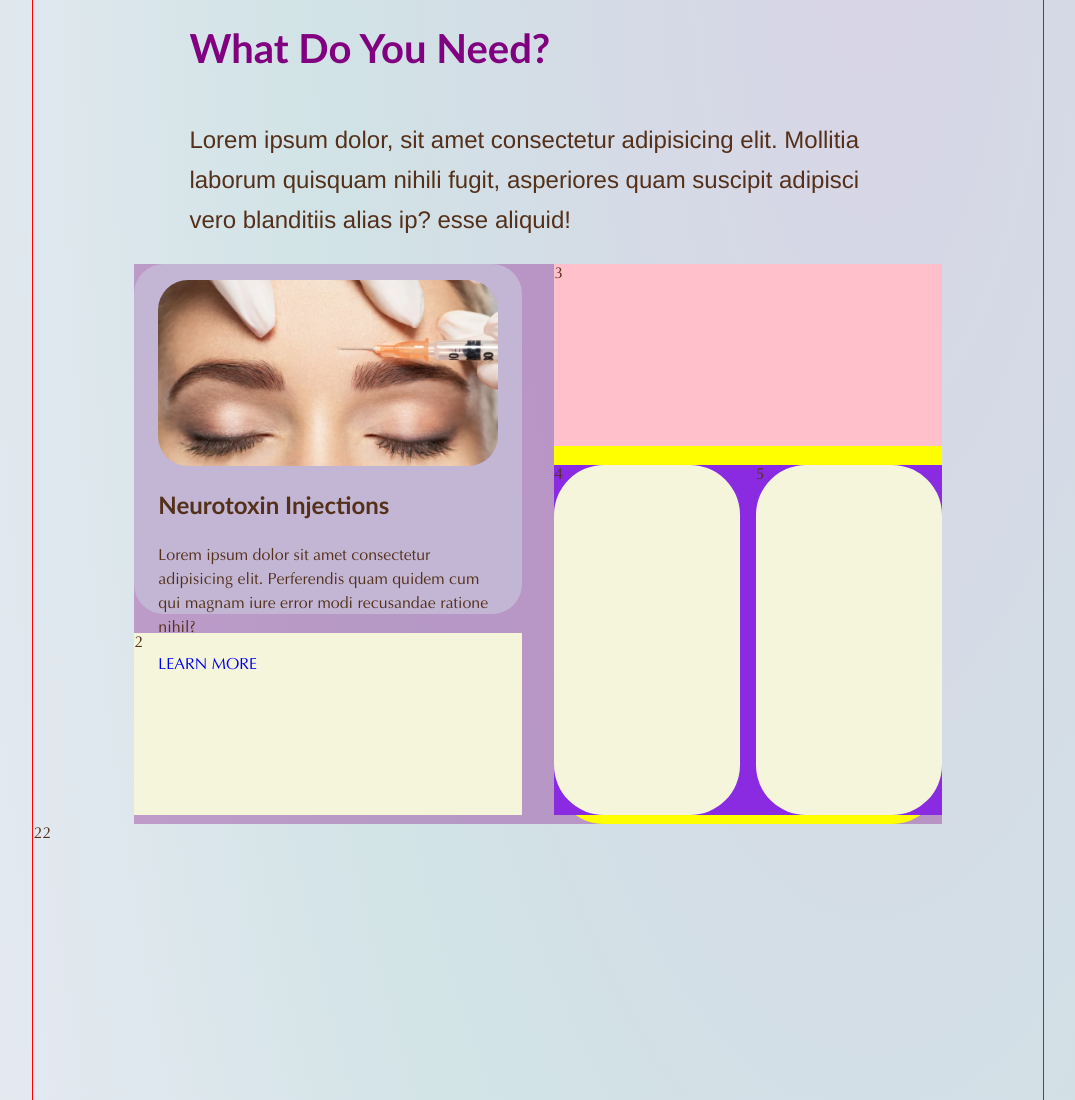
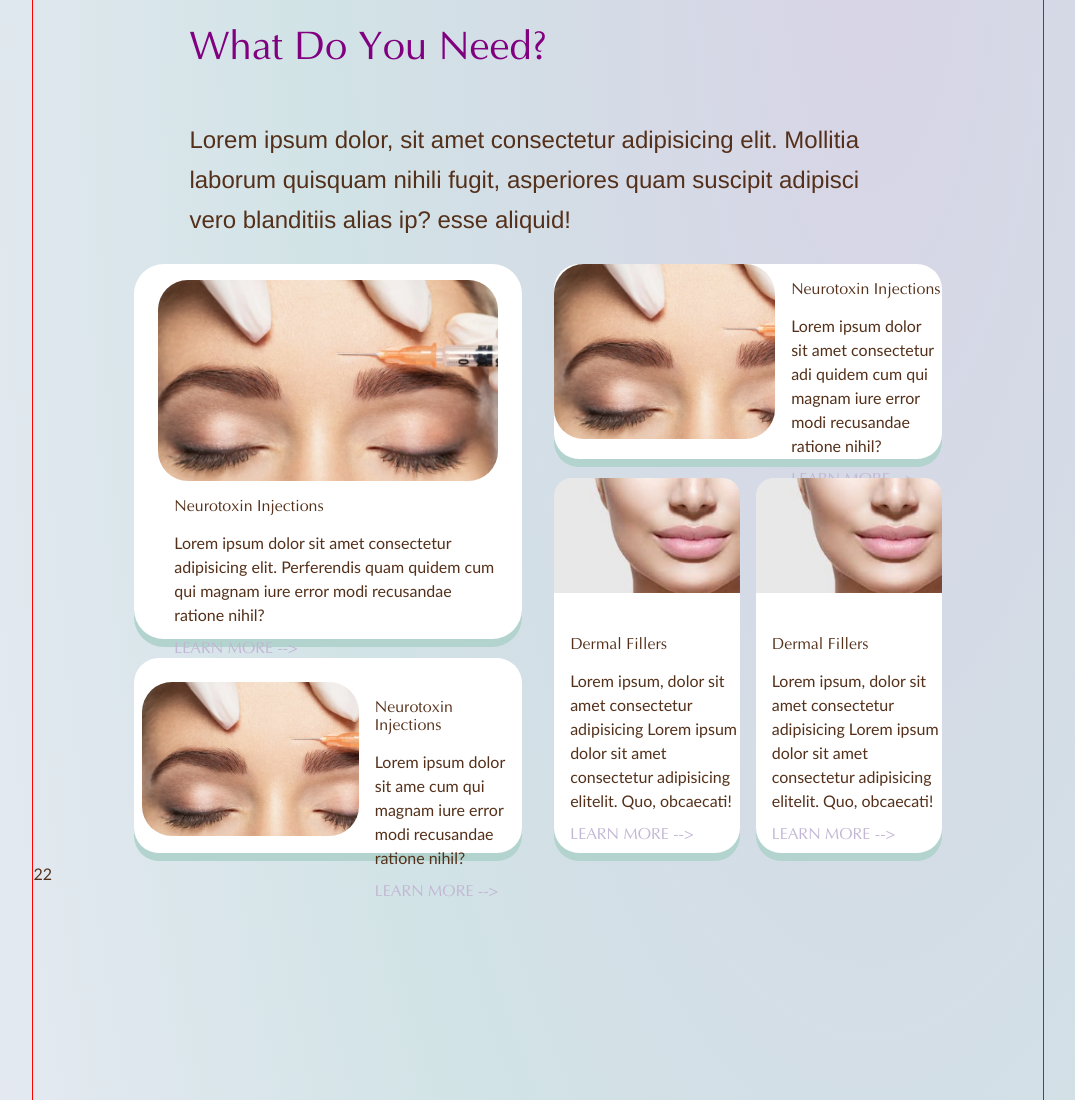
Before and after one commit to T4r4n3h/BeautyBee-Clinic, a plain HTML site: page index.html in a window 1280 px wide. Shown: the part 637-1737 px from the top of the page, without its empty margins (102-1177 px from the left). Drawn offline with Linux system fonts and the light colour scheme; files whose address does not match are found by name.

Commit message:
service cards one done

```diff
--- a/index.html
+++ b/index.html
@@ -42,20 +42,63 @@
                 </div>
                 <div class="srvccards">
                  <div class="srv-card left">
-                     <div class=" leftTop">
+                     <div class=" leftTop card">
                          <div class="tleft-srvc-img"></div>
-                         <h3 class="srv-header">Neurotoxin Injections</h3>
-                         <p class="srv-text">Lorem ipsum dolor sit amet consectetur adipisicing elit. Perferendis quam quidem cum qui magnam iure error modi recusandae ratione nihil?</p>
-                         <a class="lrn" href="#">LEARN MORE </a>
+                         <div class="card-text">
+                             <h3 class="srv-header">Neurotoxin Injections</h3>
+                             <p class="srv-text">Lorem ipsum dolor sit amet consectetur adipisicing elit. Perferendis quam quidem cum qui magnam iure error modi recusandae ratione nihil?</p>
+                             <a class="lrn" href="#">LEARN MORE --> </a>
+                         </div>
                      </div>
-                     <div class=" leftBtm">2</div>
 
-                 </div>
-                 <div class="srv-card right">
-                     <div class=" rtTop">3</div>
-                     <div class="rtBtm">
-                         <div class="srv-card btmright">4</div>
-                         <div class="srv-card btmleft">5</div>
+
+                     <div class=" leftBtm card">
+
+                        <div class="Bleft-srvc-img"></div>
+                        <div class="card-text BL-textbox">
+                            <h3 class="srv-header">Neurotoxin Injections</h3>
+                            <p class="srv-text">Lorem ipsum dolor sit ame cum qui magnam iure error modi recusandae ratione nihil?</p>
+                            <a class="lrn" href="#">LEARN MORE --> </a>
+                        </div>
+                    </div>
+
+                </div>
+                <div class="srv-card right">
+                    <div class=" rtTop card">
+
+                        <div class="Bleft-srvc-img"></div>
+                        <div class="card-text BL-textbox">
+                            <h3 class="srv-header">Neurotoxin Injections</h3>
+                            <p class="srv-text">Lorem ipsum dolor sit amet consectetur adi quidem cum qui magnam iure error modi recusandae ratione nihil?</p>
+                            <a class="lrn" href="#">LEARN MORE --> </a>
+                        </div>
+
+
+
+
+
+                    </div>
+                    <!-- Right-Bottom Cards -->
+                    <div class="rtBtm">
+                        <div class="srv-card btmright card">
+                            <div class="RB-img"></div>
+                            <div class="card-text BR-textbox">
+                                <h3 class="srv-header">Dermal Fillers</h3>
+                                <p class="srv-text">Lorem ipsum, dolor sit amet consectetur adipisicing Lorem ipsum dolor sit amet consectetur adipisicing elitelit. Quo, obcaecati!</p>
+                                <a class="lrn" href="#">LEARN MORE --> </a>
+                             </div>
+
+                            </div>
+                            <div class="srv-card btmleft card">
+
+                                <div class="RB-img"></div>
+                                <div class="card-text BR-textbox">
+                                    <h3 class="srv-header">Dermal Fillers</h3>
+                                    <p class="srv-text">Lorem ipsum, dolor sit amet consectetur adipisicing Lorem ipsum dolor sit amet consectetur adipisicing elitelit. Quo, obcaecati!</p>
+                                    <a class="lrn" href="#">LEARN MORE --> </a>
+                                 </div>
+
+                         </div>
                      </div>
                  </div>
                 </div>
--- a/style.css
+++ b/style.css
@@ -9,6 +9,7 @@
 @font-face {
     font-family: Optima;
     src: url('./Fonts/Optima/OPTIMA.TTF');
+    font-weight: bold;
 }
 body {
     background-image: radial-gradient(77.71% 153.67% at 75.94% 29.39%, #D8D4E6 0%, #D1E3E6 55.56%, #E6EAF2 100%);
@@ -91,8 +92,6 @@ header{
     font-size:6rem;
 
 }
-
-
 .btn{
     font-size: 1.5rem;
     line-height:3.1rem;
@@ -121,31 +120,41 @@ header{
     font-size:1.5rem ;
     line-height: 2.5rem;
 }
+
+.card{
+    box-shadow: 0px 8px 0px #B3D4CE;
+    border-radius: 25px;
+    background-color: #FFFFFF;
+
+}
+
+
+
+
 .srvccards {
+    /* background-color: rgba(128, 0, 128, 0.33); */
     margin-left: auto;
     margin-right: auto;
-    background-color: rgba(128, 0, 128, 0.33);
     width:80%;
     display: flex;
     justify-content: space-between;
-
     font-family: 'Optima';
+    height:75vh;
 }
 .srv-card {
     width: 48%;
-    border-radius: 50px;
-
+    /* border-radius: 50px; */
 }
 
 .left {
     /* background-color:blue; */
 
-    height:70vh;
-
 
 }
 .leftTop {
-    background-color: #C2B6D4;
+
+    box-shadow: 0px 8px 0px #B3D4CE;
+    /* background-color:#ffffff; */
     height:62.5%;
     margin-bottom:5%;
     padding: 1rem 1.5rem 1.5rem 1.5rem;
@@ -153,7 +162,7 @@ header{
 }
 .tleft-srvc-img {
     border-radius: 30px;
-    background-color: blue;
+    /* background-color: blue; */
     background-image: url(../images/neutrotoxin.png);
     background-repeat: no-repeat;
     background-clip: border-box;
@@ -163,46 +172,78 @@ header{
     width: 100%;
 
 }
+.Bleft-srvc-img {
+    border-radius: 30px;
+    /* border:1px solid blue; */
+    background-image: url(../images/neutrotoxin.png);
+
+
+
+    background-size: cover;
+    width: 60%;
+    height:90%;
+
+}
+.BL-textbox {
+    width:45%;
+}
 .srv-header {
-    font-size:1.5rem;
-    font-weight: 700;
+    font-size:1rem;
+    margin-top: 1rem;
+    margin-bottom: 0;
+    font-weight: bold;
 
 }
 .srv-text{
 line-height: 1.5rem;
+margin-bottom: 10px;
 }
 .lrn {
-    margin-top:0px;
+    font-weight: bolder;
     text-decoration: none;
-}
-
-.leftBtm {
-    background-color:beige;
-    height:32.5%;
+    color:#C2B6D4;
 
 }
+.card-text{
+    /* border: 1px solid red; */
+    padding-left: 1rem;
+}
+.leftBtm {
+    /* background-color:#ffffff; */
+    height:32.5%;
+    display: flex;
+    padding: 1.5rem 0rem 0rem .5rem;
 
+}
 .right {
-    background-color:yellow;
-    height:70vh;
+    /* background-color:yellow; */
+    /* height:70vh; */
 }
 .rtTop {
     height: 32.5%;
-    background-color: pink;
+    /* background-color: #ffffff; */
     margin-bottom:5%;
+    display: flex;
 
 }
 .rtBtm {
-    background-color: blueviolet;
+    /* background-color: blueviolet; */
     height: 62.5%;
     display: flex;
     justify-content: space-between;
 
 }
+.RB-img{
+    /* border-radius: 30px/ 0px; */
+    height: 37.5%;
+    background-image: url(../images/Dermafill.png);
+    background-repeat: no-repeat;
+    background-size: contain;
+}
 
 .btmright, .btmleft{
     /* width: 45%; */
-    background-color: beige;
+    /* background-color: beige; */
 }
 
  .testimonials {
```
Also changed, not shown: Fonts/Optima/Optima-Font/OPTIMA.TTF (renamed from Fonts/Optima/OPTIMA.TTF), Fonts/Optima/Optima-Font/OPTIMA_B.TTF (renamed from Fonts/Optima/Optima-B.TTF), Fonts/Optima/Optima-Font/unicode.optima.ttf (added), Fonts/Optima/Optima-Medium.ttf (deleted), Fonts/Optima/Optima_Italic.ttf (deleted), images/Dermafill.png (added), 3 other files.
